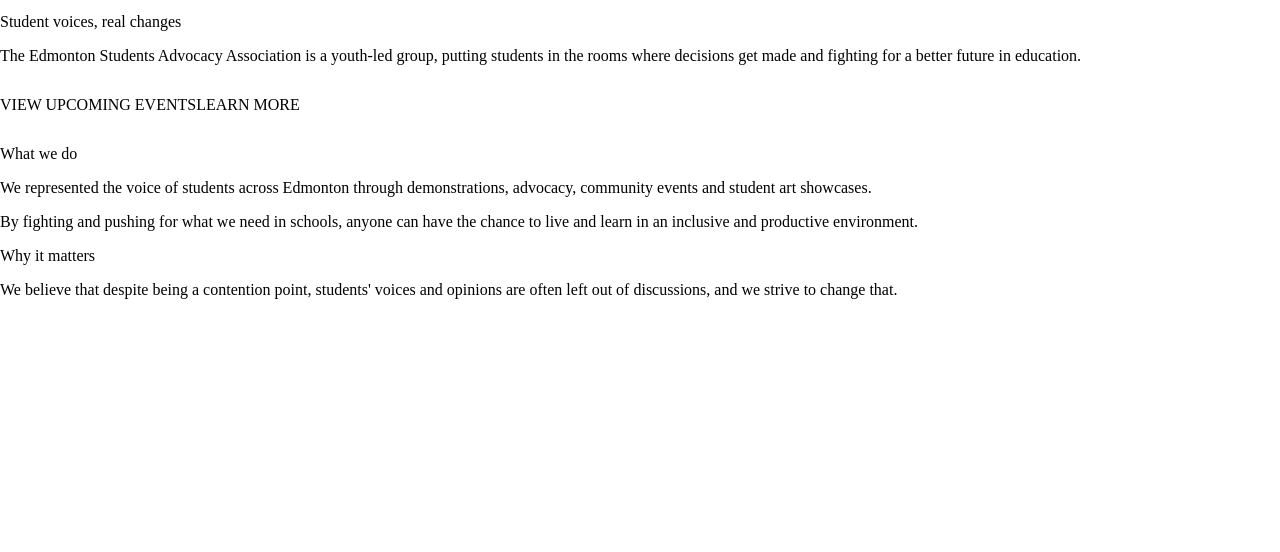
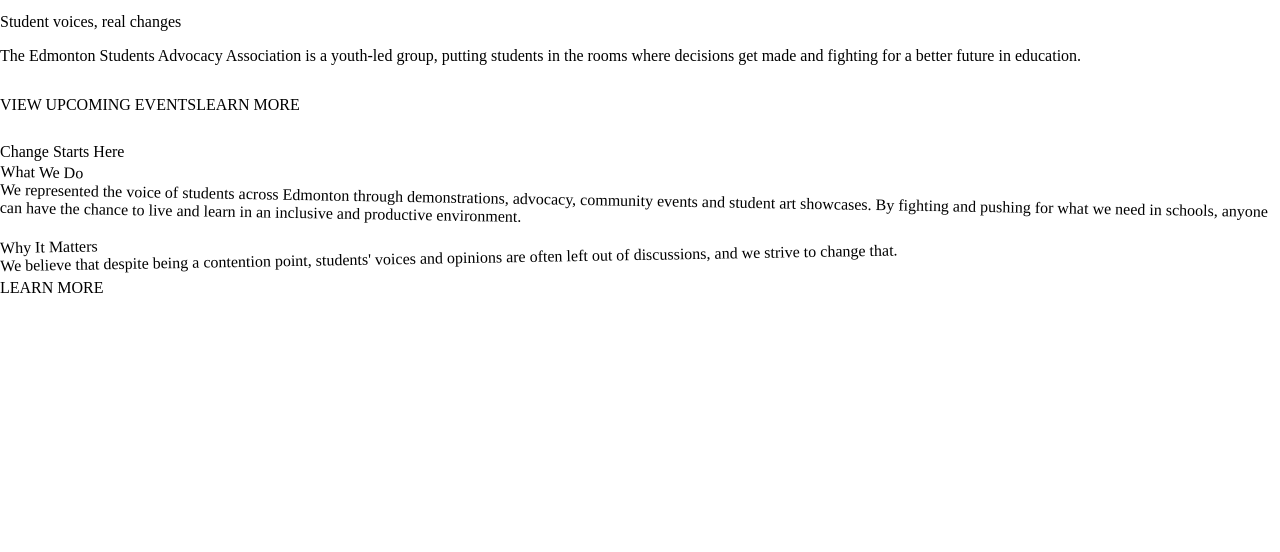
Before and after one commit to capstone-1261/esaa-2, a WordPress theme: template front-page.php in a window 1280 px wide. Shown: the part 54-606 px from the top of the page. Run offline with PHP 8.4 and a stand-in for WordPress, Linux system fonts and the light colour scheme; the site name, menu and one post (Sample post) are stand-ins, and other content is empty; some libraries are stand-ins or nearby versions.

Commit message:
feat: add the Change Starts Here section to the home page

```diff
--- a/assets/css/components.css
+++ b/assets/css/components.css
@@ -45,6 +45,39 @@
 	color: var(--wp--preset--color--navy);
 }
 
+/* Paper tile: a note card with a hard black shadow and a slight tilt. Cream by default, .tile--gold for gold. */
+.tile {
+	padding: var(--wp--preset--spacing--16);
+	border: 2px solid var(--wp--preset--color--ink);
+	background: var(--wp--preset--color--cream);
+	box-shadow: var(--wp--custom--shadow--offset) var(--wp--preset--color--ink);
+	transform: rotate(-1deg);
+}
+
+.tile--gold {
+	background: var(--wp--preset--color--gold);
+	transform: rotate(1deg);
+}
+
+.tile__title {
+	margin: 0 0 var(--wp--preset--spacing--8);
+	font-size: var(--wp--preset--font-size--step-3);
+}
+
+.tile p {
+	margin: 0;
+}
+
+.tile p + p {
+	margin-block-start: var(--wp--preset--spacing--16);
+}
+
+@media (min-width: 60em) {
+	.tile {
+		padding: var(--wp--preset--spacing--24);
+	}
+}
+
 /* Dotted paper: 3px ink dots at 10% on an 18px grid (Figma "Doted Lines"), over the section's own colour. */
 .has-dots {
 	background-image: radial-gradient(circle, color-mix(in srgb, var(--wp--preset--color--ink) 10%, transparent) 1.5px, transparent 2px);
--- a/front-page.php
+++ b/front-page.php
@@ -7,8 +7,9 @@
  * @package esaa
  */
 
-$esaa_slogans    = esaa_setting_lines( 'banner_slogans' );
-$esaa_hero_image = esaa_field( 'hero_image' );
+$esaa_slogans      = esaa_setting_lines( 'banner_slogans' );
+$esaa_hero_image   = esaa_field( 'hero_image' );
+$esaa_change_image = esaa_field( 'change_image' );
 
 get_header(); ?>
 
@@ -74,14 +75,57 @@ get_header(); ?>
 				</ul>
 			</section>
 		<?php endif; ?>
+	</div>
 
-		<h3>What we do</h3>
-		<p>We represented the voice of students across Edmonton through demonstrations, advocacy, community events and student art showcases.</p>
-		<p>By fighting and pushing for what we need in schools, anyone can have the chance to live and learn in an inclusive and productive environment.</p>
+	<section class="change has-dots" aria-labelledby="change-title">
+		<div class="container">
+			<h2 id="change-title" class="change__title"><?php echo esc_html( esaa_field_or( 'change_heading', __( 'Change Starts Here', 'esaa' ) ) ); ?></h2>
 
-		<h3>Why it matters</h3>
-		<p>We believe that despite being a contention point, students' voices and opinions are often left out of discussions, and we strive to change that.</p>
-	</div>
+			<div class="change__body">
+				<?php if ( $esaa_change_image ) : ?>
+					<figure class="change__media">
+						<?php
+						echo wp_get_attachment_image(
+							$esaa_change_image,
+							'large',
+							false,
+							array(
+								'class' => 'change__image',
+								'sizes' => '(min-width: 90em) 486px, (min-width: 60em) 34vw, 100vw',
+							)
+						);
+						?>
+					</figure>
+				<?php endif; ?>
+
+				<div class="change__tiles">
+					<div class="tile tile--gold">
+						<h3 class="tile__title"><?php esc_html_e( 'What We Do', 'esaa' ); ?></h3>
+						<?php
+						$esaa_what = esaa_field_or( 'what_we_do', __( 'We represented the voice of students across Edmonton through demonstrations, advocacy, community events and student art showcases.', 'esaa' ) . "\n\n" . __( 'By fighting and pushing for what we need in schools, anyone can have the chance to live and learn in an inclusive and productive environment.', 'esaa' ) );
+						echo wp_kses_post( wpautop( esc_html( $esaa_what ) ) );
+						?>
+					</div>
+					<div class="tile">
+						<h3 class="tile__title"><?php esc_html_e( 'Why It Matters', 'esaa' ); ?></h3>
+						<?php
+						$esaa_why = esaa_field_or( 'why_it_matters', __( "We believe that despite being a contention point, students' voices and opinions are often left out of discussions, and we strive to change that.", 'esaa' ) );
+						echo wp_kses_post( wpautop( esc_html( $esaa_why ) ) );
+						?>
+					</div>
+					<?php
+					esaa_the_button(
+						esaa_field( 'change_link' ),
+						array(
+							'url'   => esaa_page_url( 'about-us' ),
+							'title' => __( 'Learn more', 'esaa' ),
+						)
+					);
+					?>
+				</div>
+			</div>
+		</div>
+	</section>
 </main>
 
 <?php get_footer(); ?>
```
Also changed, not shown: acf-json/group_esaa_home.json (+58 -0 lines), assets/css/pages/front-page.css (+73 -0 lines).
